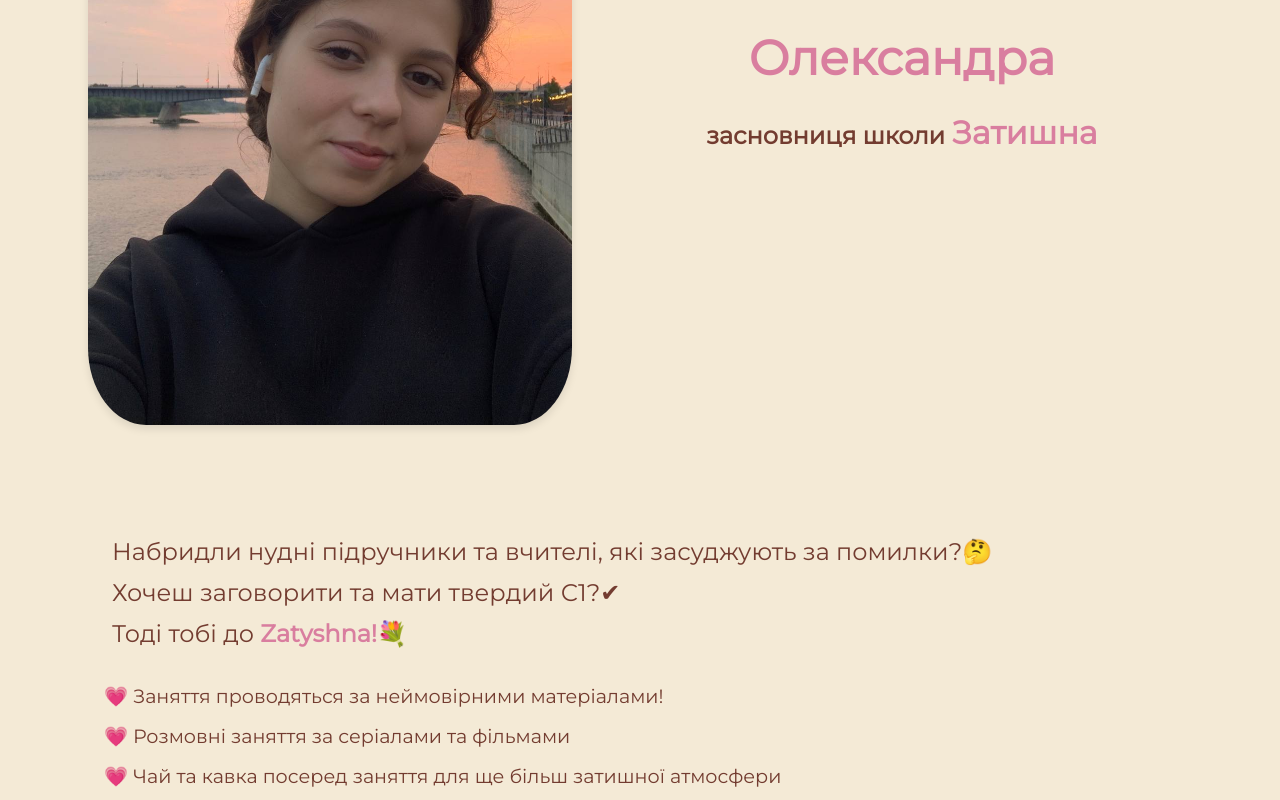
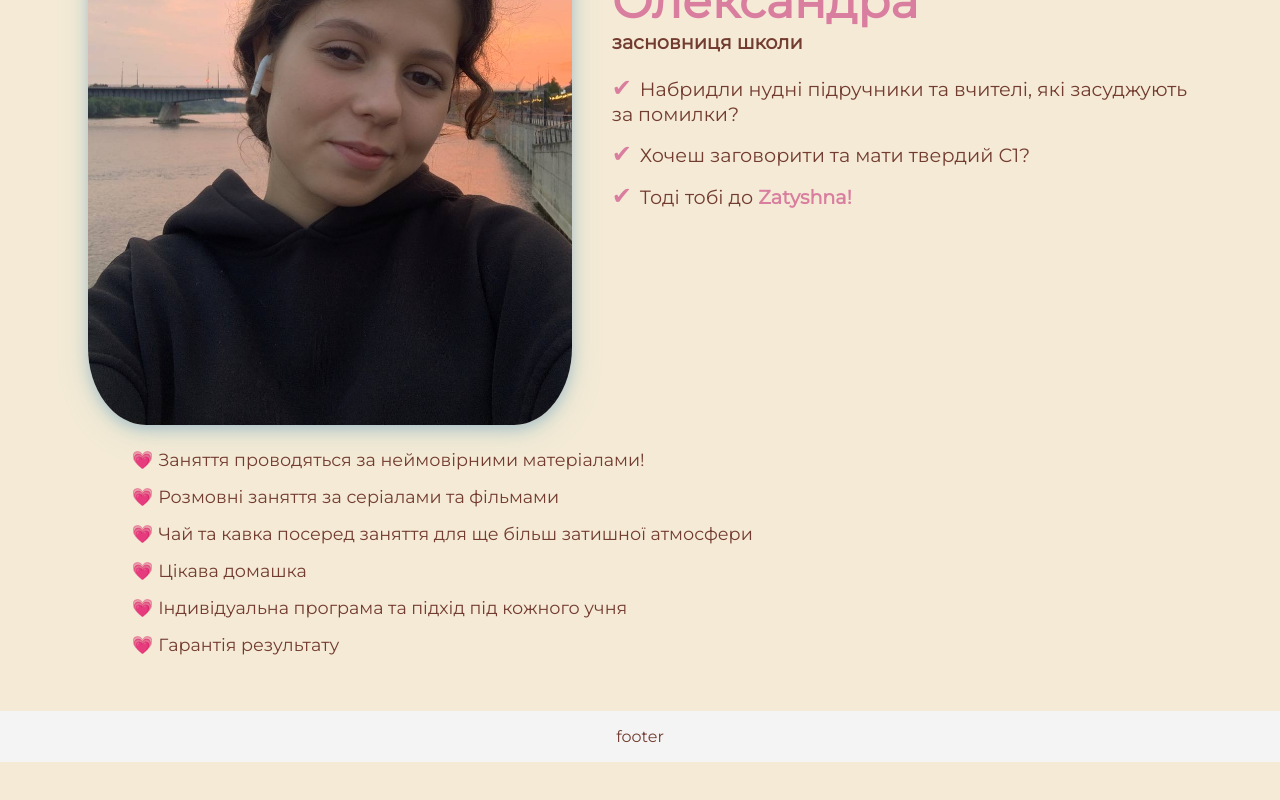
Before and after one commit to OlenaPobehailo/zatyshna, a Next.js app: page / in a window 1280 px wide. Shown: the part 940-1740 px from the top of the page. After the commit the page ends 1702 px from the top, so only its background shows below. Built offline with nearby package versions, Linux system fonts and the light colour scheme.

Commit message:
update styles

```diff
--- a/src/components/Sasha/Sasha.module.css
+++ b/src/components/Sasha/Sasha.module.css
@@ -18,7 +18,6 @@
   align-items: center;
   width: 280px;
   margin: 0 auto 1rem;
-  width: 50%;
 
   @media screen and (min-width: 768px) {
     margin: 24px auto;
@@ -30,7 +29,9 @@
 .photo {
   width: 100%;
   border-radius: 12%;
-  box-shadow: 0 4px 8px rgba(0, 0, 0, 0.1);
+  /* box-shadow: 4px 8px 18px rgba(0, 0, 0, 0.2); */
+  box-shadow: 0px 4px 15px rgba(111, 154, 191, 0.5),
+    0px 8px 30px rgba(167, 216, 194, 0.3);
 }
 
 .infoWrapper {
@@ -43,41 +44,70 @@
 }
 
 .infoWrapper p {
-  line-height: 1.3;
-  margin-bottom: 1rem;
-
   color: var(--pink-color);
-
   font-size: 2rem;
   font-weight: 700;
+
   text-align: center;
 
   @media screen and (min-width: 768px) {
+    /* margin-bottom: 1.5rem; */
+    text-align-last: left;
     font-size: 3rem;
-    margin-bottom: 24px;
   }
 }
 
-.infoWrapper h1 {
-  margin-bottom: 16px;
+.infoWrapper h2 {
+  margin-bottom: 2rem;
+
   text-align: center;
+
+  @media screen and (min-width: 768px) {
+    text-align: left;
+    font-size: 1.2rem;
+    margin-bottom: 1.2rem;
+  }
+
+  /* @media screen and (min-width: 768px) {
+    margin-bottom: 1.5rem;
+  }
+
+  @media screen and (min-width: 1440px) {
+    margin-bottom: 2.5rem;
+  } */
 }
 
-.infoWrapper h1 span {
+.infoWrapper h2 span {
   font-size: 2rem;
   color: var(--pink-color);
 }
 
 .description {
-  border-radius: 10px;
-  padding: 1.5rem;
 }
 
-.description p,
-.description h2 {
-  margin-bottom: 12px;
+.description li {
+  margin-bottom: 0.5rem;
+  font-weight: 500;
+  padding-left: 1rem;
+
+  @media screen and (min-width: 768px) {
+    font-size: 1.2rem;
+    margin-bottom: 0.8rem;
+    padding: 0;
+  }
+
+  @media screen and (min-width: 1440px) {
+    font-size: 1.4rem;
+    margin-bottom: 1rem;
+  }
+}
+
+.description li::before {
+  content: "\2714";
+
+  padding-right: 0.5rem;
+  color: var(--pink-color);
   font-size: 1.2rem;
-  font-weight: 500;
 
   @media screen and (min-width: 768px) {
     font-size: 1.5rem;
@@ -105,11 +135,12 @@
   gap: 1rem;
   padding: 0 1rem;
   margin-bottom: 24px;
-  text-align: left;
   font-size: 1rem;
 
   @media screen and (min-width: 768px) {
-    font-size: 1.2rem;
+    width: 95%;
+    margin: 0 auto 24px;
+    font-size: 1.1rem;
   }
 
   @media screen and (min-width: 1440px) {
--- a/src/components/Sasha/Sasha.tsx
+++ b/src/components/Sasha/Sasha.tsx
@@ -19,22 +19,48 @@ const Sasha = () => {
           </div>
           <div className={css.infoWrapper}>
             <p className={css.greeting}>Олександра</p>
-            <h1>
-              засновниця школи <span>Затишна</span>
-            </h1>
+            <h2>
+              засновниця школи
+              {/* <span>Затишна</span> */}
+            </h2>
+
+            <ul className={css.description}>
+              <li>
+                Набридли нудні підручники та вчителі, які засуджують за помилки?
+              </li>
+              <li>Хочеш заговорити та мати твердий С1?</li>
+              <li>
+                Тоді тобі до <Link href="/about">Zatyshna!</Link>
+              </li>
+            </ul>
           </div>
         </div>
+        <ul className={css.featuresList}>
+          <li>&#x1F497; Заняття проводяться за неймовірними матеріалами!</li>
+          <li>&#x1F497; Розмовні заняття за серіалами та фільмами</li>
+          <li>
+            &#x1F497; Чай та кавка посеред заняття для ще більш затишної
+            атмосфери
+          </li>
+          <li>&#x1F497; Цікава домашка</li>
+          <li>&#x1F497; Індивідуальна програма та підхід під кожного учня</li>
+          <li>&#x1F497; Гарантія результату</li>
+        </ul>
+
+        {/* <div className={css.buttonContainer}>
+            <Link href="/lessons" className={css.button}>
+              Індивідуальні заняття
+            </Link>
+            <Link href="/lessons" className={css.button}>
+              Групові заняття
+            </Link>
+            <Link href="/lessons" className={css.button}>
+              Заняття з Олександрою
+            </Link>
+          </div> */}
       </section>
-      <section className={`section ${css.features}`}>
-        <div className={css.description}>
-          <p>
-            Набридли нудні підручники та вчителі, які засуджують за помилки?&#x1F914;
-          </p>
-          <h2>Хочеш заговорити та мати твердий С1?&#x2714;</h2>
-          <h2>
-            Тоді тобі до <Link href="/about">Zatyshna!</Link>&#x1F490;
-          </h2>
-        </div>
+      {/* <section className={`section ${css.features}`}>
+
 
         <ul className={css.featuresList}>
           <li>&#x1F497; Заняття проводяться за неймовірними матеріалами!</li>
@@ -52,7 +78,7 @@ const Sasha = () => {
           <Link href="/lessons" className={css.button}>Групові заняття</Link>
           <Link href="/lessons" className={css.button}>Заняття з Олександрою</Link>
         </div>
-      </section>
+      </section> */}
     </Container>
   );
 };
```
